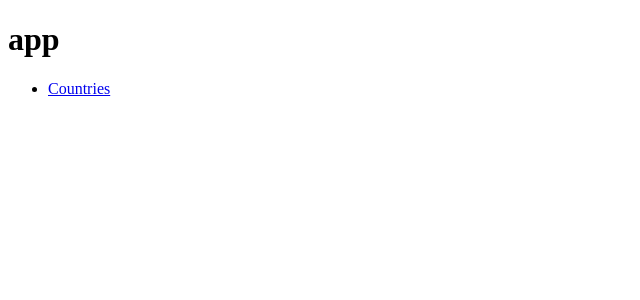
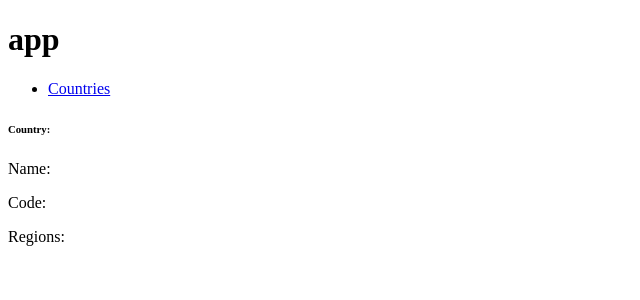
Before and after one commit to sagi1623/djole, an Angular app in the folder DjoleAjkular/AjkularApp/: page /country-detailed/1 in a window 1280 px wide. Before the commit this address led to /. Shown: the top 300 px of the page, without its empty margins (0-640 px from the left). Built offline with nearby package versions, Linux system fonts and the light colour scheme; no server answers.

Commit message:
Details view added for country

```diff
--- /dev/null
+++ b/DjoleAjkular/AjkularApp/src/app/country-detailed/country-detailed.component.html
@@ -0,0 +1,9 @@
+<h6>
+  Country:
+</h6>
+  <p>Name: {{country.Name}}</p>
+  <p>Code: {{country.Code}}</p>
+  <p>Regions:</p>
+<ul>
+  <li *ngFor ="let r of country.Regions"><region [region]="r" ></region></li>
+</ul>
--- /dev/null
+++ b/DjoleAjkular/AjkularApp/src/app/country-detailed/country-detailed.component.ts
@@ -0,0 +1,26 @@
+import { Component, OnInit, Input } from '@angular/core';
+import { Country } from "../country/country.model";
+import { CountryListService } from "../country-list/country-list.service";
+import { Router, ActivatedRoute } from "@angular/router";
+
+@Component({
+  selector: 'country-detailed',
+  templateUrl: './country-detailed.component.html',
+  styleUrls: ['./country-detailed.component.css'],
+  providers: [CountryListService]
+})
+export class CountryDetailedComponent implements OnInit {
+
+  Id: number = -1;
+  country: Country
+  constructor(private countryService: CountryListService,private router: Router, private activatedRoute: ActivatedRoute)
+  {
+    this.country = new Country();
+    activatedRoute.params.subscribe(params => {this.Id = parseInt(params["Id"])});
+  }
+
+  ngOnInit() {
+   this.countryService.getById(this.Id).subscribe(x => this.country = x.json() as Country);
+  }
+
+}
--- a/DjoleAjkular/AjkularApp/src/app/country-list/country-list.component.ts
+++ b/DjoleAjkular/AjkularApp/src/app/country-list/country-list.component.ts
@@ -16,7 +16,7 @@ export class CountryListComponent implements OnInit {
   }
 
   ngOnInit() {
-     this.countryService.getAll().subscribe(x => this.countries =x.json());
+     this.countryService.getAll().subscribe(x => this.countries = x.json() as Country[]);
   }
 
   onSubmit(c: Country, form: FormGroup)
--- a/DjoleAjkular/AjkularApp/src/app/country-list/country-list.service.ts
+++ b/DjoleAjkular/AjkularApp/src/app/country-list/country-list.service.ts
@@ -19,7 +19,7 @@ export class CountryListService
 
     getById(id: number): Observable<any>
     {
-        return this.http.get(`http://localhost:54042/api/Countries/${id}`);
+        return this.http.get(`http://localhost:54042/api/Countries/${id}?$expand = Regions`);
     }
 
     create(c : Country): Observable<any>
--- a/DjoleAjkular/AjkularApp/src/app/country/country.component.html
+++ b/DjoleAjkular/AjkularApp/src/app/country/country.component.html
@@ -1,4 +1,4 @@
 <div>
+  <a [routerLink]= "['/country-detailed/', country.Id]"> Detailed </a>
   <p>Name: {{country.Name}}</p>
-  <p>Code: {{country.Code}}</p>
 </div>
--- a/DjoleAjkular/AjkularApp/src/app/country/country.model.ts
+++ b/DjoleAjkular/AjkularApp/src/app/country/country.model.ts
@@ -2,8 +2,9 @@ import { Region } from "../region/region.model";
 
 export class Country {
 
-    constructor(public Id: number, public Name:string, public Code:string, public Regions: Region[])
+    constructor(public Id?: number, public Name?:string, public Code?:string, public Regions?: Region[])
     {
+        this.Regions = [];
     }
 
 }
```
Also changed, not shown: DjoleAjkular/AjkularApp/src/app/app.module.ts (+5 -2 lines), DjoleAjkular/AjkularApp/src/app/region/region.component.ts (+5 -2 lines), DjoleAjkular/AjkularApp/src/app/country-detailed/country-detailed.component.css (added), 1 other file (tests, documents, lock files or other folders).
